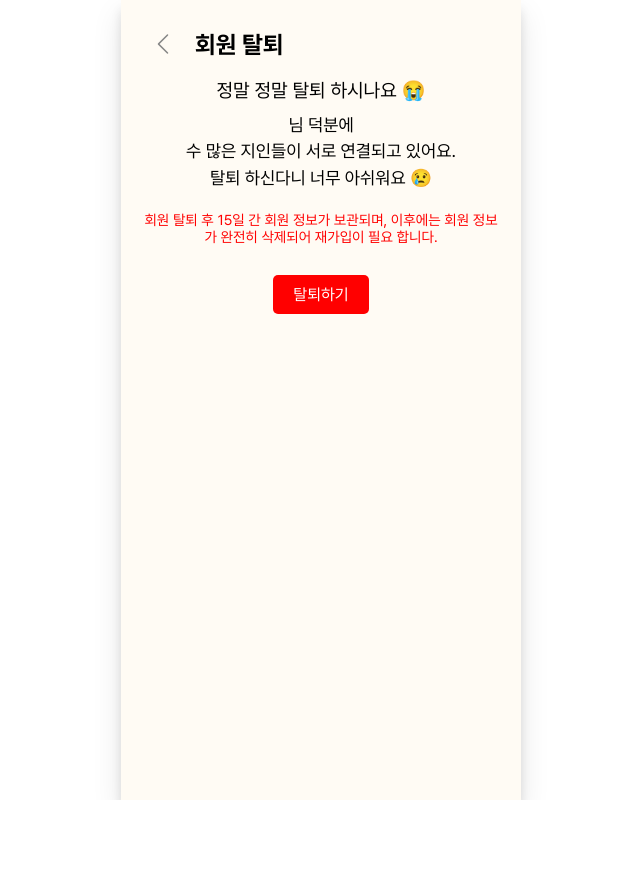
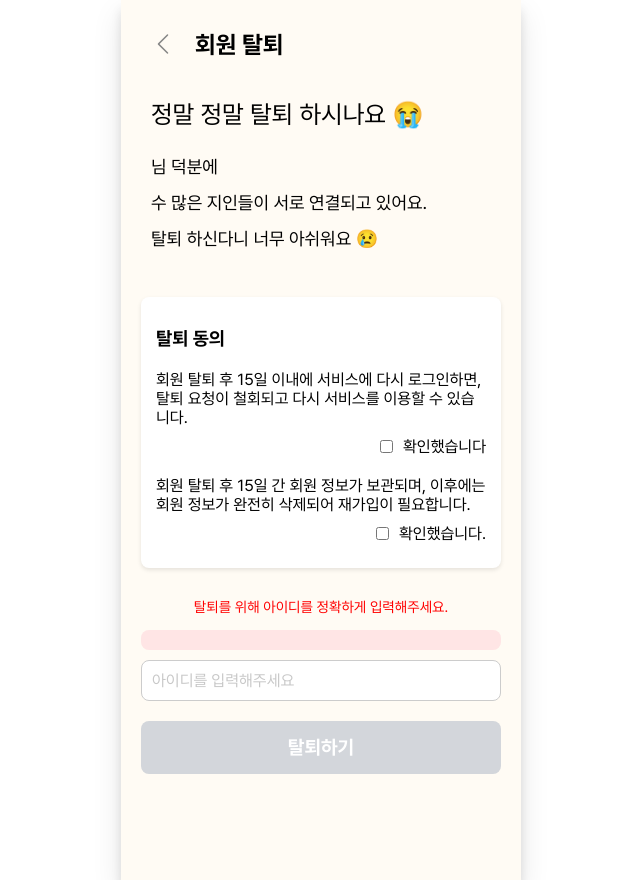
Before and after one commit to zinzin-team/zinzin, a React (Create React App) app in the folder Frontend/zin-zin/: page /leave in a window 1280 px wide. Shown: the whole page, without its empty margins (319-959 px from the left). Before the commit the page ends 800 px from the top, so only its background shows below. Built offline with nearby package versions, Linux system fonts and the light colour scheme; no server answers; sample sign-in values are in the browser's storage; a web font is replaced by a local one.

Commit message:
Feat: [FE] 탈퇴 flow 추가

```diff
--- a/Frontend/zin-zin/src/views/LeaveView.css
+++ b/Frontend/zin-zin/src/views/LeaveView.css
@@ -12,21 +12,78 @@
     margin-bottom: 20px;
 }
 
+.leave-message-container {
+    text-align: left; /* 이 섹션의 텍스트를 좌측 정렬 */
+    margin: 40px 10px;
+}
+
 .leave-message {
-    font-size: 1.2em;
+    font-size: 25px;
     margin-bottom: 10px;
 }
 
 .leave-reason {
-    font-size: 1.1em;
-    margin-bottom: 20px;
-    line-height: 1.5;
+    font-size: 18px;
+    line-height: 2;
+    margin-top: 20px;
 }
 
 .leave-warning {
     font-size: 0.9em;
     color: red;
-    margin-bottom: 30px;
+    margin-top: 30px;
+    margin-bottom: 15px;
+}
+
+.leave-agreement {
+    background-color: #fff;
+    padding: 15px;
+    margin-bottom: 20px;
+    border-radius: 8px;
+    box-shadow: 0 2px 4px rgba(0, 0, 0, 0.1);
+    text-align: left;
+}
+
+.leave-agreement h3 {
+    margin: 15px 0px;
+    font-weight: bold;
+}
+
+.leave-agreement p {
+    margin-top: 20px;
+    margin-bottom: 10px;
+}
+
+.checkbox-container {
+    display: flex;
+    align-items: center;
+    justify-content: flex-end; /* 우측 정렬을 위해 추가 */
+    margin-bottom: 10px;
+}
+
+.checkbox-container input[type="checkbox"] {
+    margin-right: 10px; /* 체크박스와 텍스트 간의 간격 설정 */
+}
+
+.id-check {
+    margin-bottom: 20px;
+}
+
+.displayed-id {
+    background-color: #ffe5e5;
+    color: #808080;
+    padding: 10px;
+    border-radius: 8px;
+    margin-bottom: 10px;
+    font-size: 1.1em;
+}
+
+.input-field {
+    width: 100%;
+    padding: 10px;
+    border: 1px solid #ccc;
+    border-radius: 8px;
+    font-size: 1em;
 }
 
 .leave-form {
@@ -35,20 +92,32 @@
 }
 
 .leave-button {
-    background-color: red;
+    width: 100%;
+    padding: 15px;
+    font-size: 1.2em;
+    font-weight: bold;
+    border: none;
+    border-radius: 8px;
     color: white;
-    border: none;
-    padding: 10px 20px;
-    font-size: 1em;
+    cursor: not-allowed;
+    background-color: #d3d6db;
+    transition: background-color 0.3s ease;
+}
+
+.leave-button.active {
+    background-color: #ff0000;
     cursor: pointer;
-    border-radius: 5px;
+}
+
+.leave-button.inactive {
+    background-color: #d3d6db;
 }
 
 .toptop {
     display: flex;
     justify-content: flex-start;
     align-items: center;
-    width: 100%; /* 너비를 전체로 설정 */
+    width: 100%;
     margin-top: 10px;
     margin-bottom: 20px;
     padding-left: 10px;
--- a/Frontend/zin-zin/src/views/LeaveView.jsx
+++ b/Frontend/zin-zin/src/views/LeaveView.jsx
@@ -5,17 +5,41 @@ import "./LeaveView.css";
 
 const LeaveView = () => {
     const navigate = useNavigate();
-    const [name, setName] = useState(""); // 상태로 name을 관리
+    const [name, setName] = useState("");
+    const [searchId, setSearchId] = useState("");
+    const [enteredId, setEnteredId] = useState("");
+    const [isChecked1, setIsChecked1] = useState(false);
+    const [isChecked2, setIsChecked2] = useState(false);
+    const [isButtonActive, setIsButtonActive] = useState(false);
+    const [errorMessage, setErrorMessage] = useState(""); // 추가: 에러 메시지 관리
 
     useEffect(() => {
         const storedName = sessionStorage.getItem('name');
+        const storedSearchId = sessionStorage.getItem('searchId');
         if (storedName) {
             setName(storedName);
         }
-    }, []); // 컴포넌트가 처음 렌더링될 때 sessionStorage에서 name을 가져옴
+        if (storedSearchId) {
+            setSearchId(storedSearchId);
+        }
+    }, []);
+
+    useEffect(() => {
+        // 체크박스가 모두 체크되고 입력된 ID가 있는 경우에만 버튼 활성화
+        if (isChecked1 && isChecked2 && enteredId) {
+            setIsButtonActive(true);
+        } else {
+            setIsButtonActive(false);
+        }
+    }, [isChecked1, isChecked2, enteredId]);
 
     const handleDelete = async (event) => {
         event.preventDefault();
+        if (enteredId !== searchId) {
+            setErrorMessage("입력한 아이디가 일치하지 않습니다."); // 추가: 경고 메시지 설정
+            return;
+        }
+
         try {
             const response = await apiClient.delete('/api/member/me', {
                 headers: {
@@ -28,11 +52,11 @@ const LeaveView = () => {
                 alert("탈퇴가 완료되었습니다.");
                 navigate("/login");
             } else {
-                alert("탈퇴 중 문제가 발생했습니다. 다시 시도해주세요.");
+                setErrorMessage("탈퇴 중 문제가 발생했습니다. 다시 시도해주세요."); // 추가: 에러 메시지 설정
             }
         } catch (error) {
             console.error("탈퇴 요청 중 에러가 발생했습니다.", error);
-            alert("탈퇴 요청 중 에러가 발생했습니다. 다시 시도해주세요.");
+            setErrorMessage("탈퇴 요청 중 에러가 발생했습니다. 다시 시도해주세요."); // 추가: 에러 메시지 설정
         }
     };
 
@@ -42,6 +66,7 @@ const LeaveView = () => {
                 <Link to="/settings" className="backButton"><i className="bi bi-chevron-left"/></Link>
                 <h2>회원 탈퇴</h2>
             </div>
+            <div className="leave-message-container">
                 <p className="leave-message">정말 정말 탈퇴 하시나요 <span role="img" aria-label="crying">😭</span></p>
                 <p className="leave-reason">
                     {name} 님 덕분에
@@ -50,11 +75,55 @@ const LeaveView = () => {
                     <br />
                     탈퇴 하신다니 너무 아쉬워요 <span role="img" aria-label="crying">😢</span>
                 </p>
+            </div>
+            <div className="leave-agreement">
+                <h3>탈퇴 동의</h3>
+                <p>회원 탈퇴 후 15일 이내에 서비스에 다시 로그인하면, 탈퇴 요청이 철회되고 다시 서비스를 이용할 수 있습니다.</p>
+                <div className="checkbox-container">
+                    <input
+                        id="checkbox1"
+                        type="checkbox"
+                        checked={isChecked1}
+                        onChange={(e) => setIsChecked1(e.target.checked)}
+                    />
+                    <label htmlFor="checkbox1">확인했습니다</label>
+                </div>
+                <p>회원 탈퇴 후 15일 간 회원 정보가 보관되며, 이후에는 회원 정보가 완전히 삭제되어 재가입이 필요합니다.</p>
+                <div className="checkbox-container">
+                    <input
+                        id="checkbox2"
+                        type="checkbox"
+                        checked={isChecked2}
+                        onChange={(e) => setIsChecked2(e.target.checked)}
+                    />
+                    <label htmlFor="checkbox2">확인했습니다.</label>
+                </div>
+            </div>
+
             <p className="leave-warning">
-                회원 탈퇴 후 15일 간 회원 정보가 보관되며, 이후에는 회원 정보가 완전히 삭제되어 재가입이 필요 합니다.
+                탈퇴를 위해 아이디를 정확하게 입력해주세요.
             </p>
+            <div className="id-check">
+                <div className="displayed-id">{searchId}</div>
+                <input
+                    type="text"
+                    placeholder="아이디를 입력해주세요"
+                    value={enteredId}
+                    onChange={(e) => setEnteredId(e.target.value)}
+                    className="input-field"
+                />
+            </div>
+
+            {errorMessage && <p className="error-message">{errorMessage}</p>} {/* 추가: 에러 메시지 UI */}
+
             <form className="leave-form" onSubmit={handleDelete}>
-                <button type="submit" className="leave-button">탈퇴하기</button>
+                <button
+                    type="submit"
+                    className={`leave-button ${isButtonActive ? 'active' : 'inactive'}`}
+                    disabled={!isButtonActive}
+                >
+                    탈퇴하기
+                </button>
             </form>
         </div>
     );
```
Lines whose indentation alone changed are shown as unchanged.
